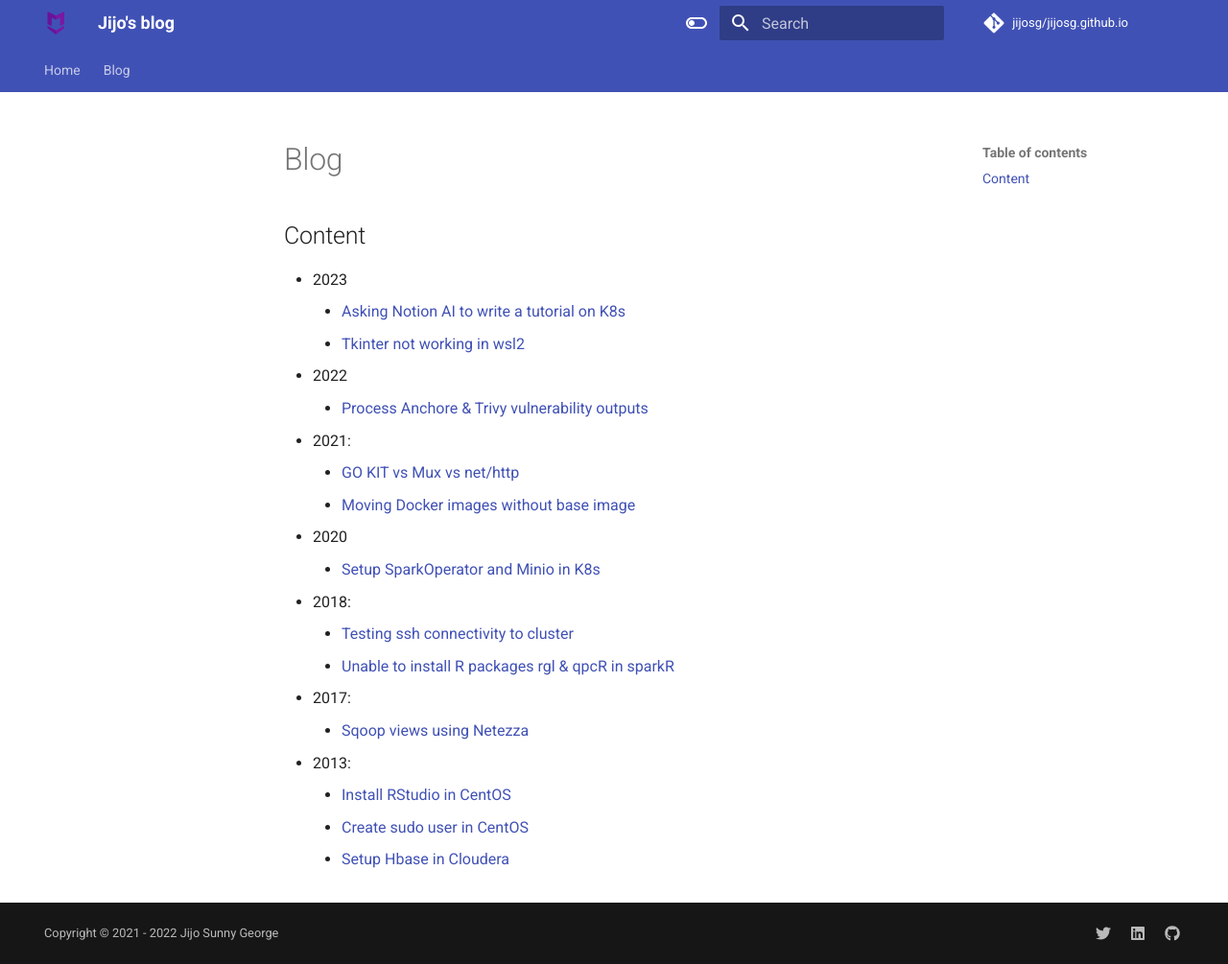
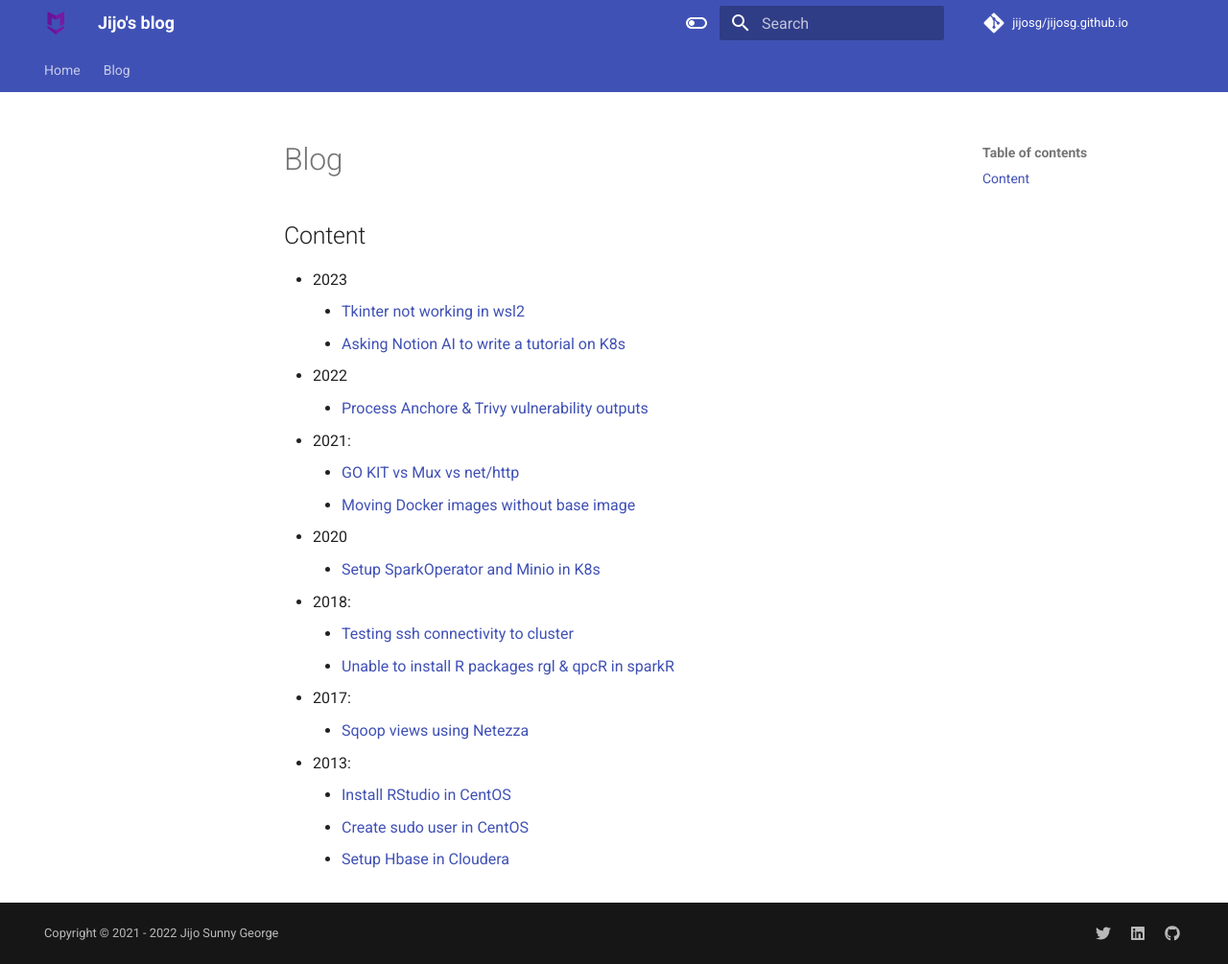
Before and after one commit to jijosg/jijosg.github.io, an MkDocs documentation site: the page built from docs/blog/index.md, in a window 1280 px wide and 1005 px high. Shown: the whole window at 96% size. Built offline with MkDocs 1.6.1 and Material for MkDocs 9.7.7, drawn with Linux system fonts in a browser that asks for light colours; comment, search, counter and statistics services are not loaded.

```diff
--- a/docs/blog/index.md
+++ b/docs/blog/index.md
@@ -2,8 +2,8 @@
 
 ## Content
 - 2023
+    - [Tkinter not working in wsl2](2023/11/07.md)
     - [Asking Notion AI to write a tutorial on K8s](2023/08/16.md)
-    - [Tkinter not working in wsl2](2023/11/07.md)
 - 2022
     - [Process Anchore & Trivy vulnerability outputs](2022/02/03.md)
 - 2021:
--- a/mkdocs.yml
+++ b/mkdocs.yml
@@ -67,8 +67,8 @@ nav:
   - Home: index.md
   - Blog:
       - 2023:
+          - Tkinter not working in wsl2: blog/2023/11/07.md
           - Asking Notion AI to write a tutorial on K8s: blog/2023/08/16.md
-          - Tkinter not working in wsl2: blog/2023/11/07.md
       - 2022:
           - Process Anchore & Trivy vulnerability outputs: blog/2022/02/03.md
       - 2021:
```
